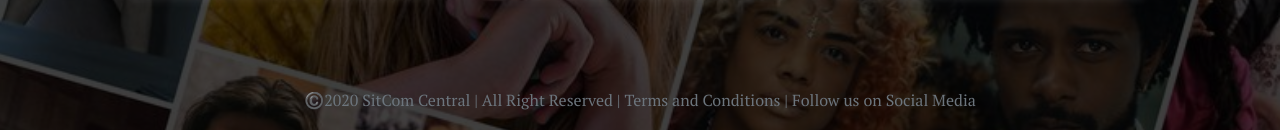
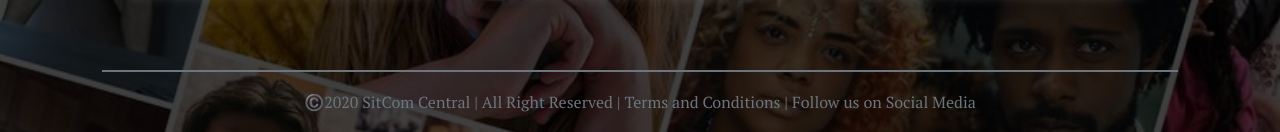
Before and after one commit to s-infinity21/react-basics, a React (Create React App) app: page /prime in a window 1280 px wide. Shown: the part 995-1127 px from the top of the page. Built offline with nearby package versions, Linux system fonts and the light colour scheme.

Commit message:
Update Footer.jsx

```diff
--- a/src/Footer.jsx
+++ b/src/Footer.jsx
@@ -1,11 +1,17 @@
-import React from "react";
+import React from 'react';
 
 const Footer = () => {
 	return (
 		<>
-      <footer class="footer">
-        <div class="container">
-          <span class="text-muted">
+			<footer class='footer'>
+				<div class='container'>
+					<div
+						style={{
+							borderTop: '2px solid #6c757d ',
+							marginLeft: 20,
+							marginRight: 20
+						}}></div>
+					<span class='text-muted'>
 						©️2020 SitCom Central | All Right Reserved | Terms and Conditions |
 						Follow us on Social Media
 					</span>
```
Lines whose indentation alone changed are shown as unchanged.
